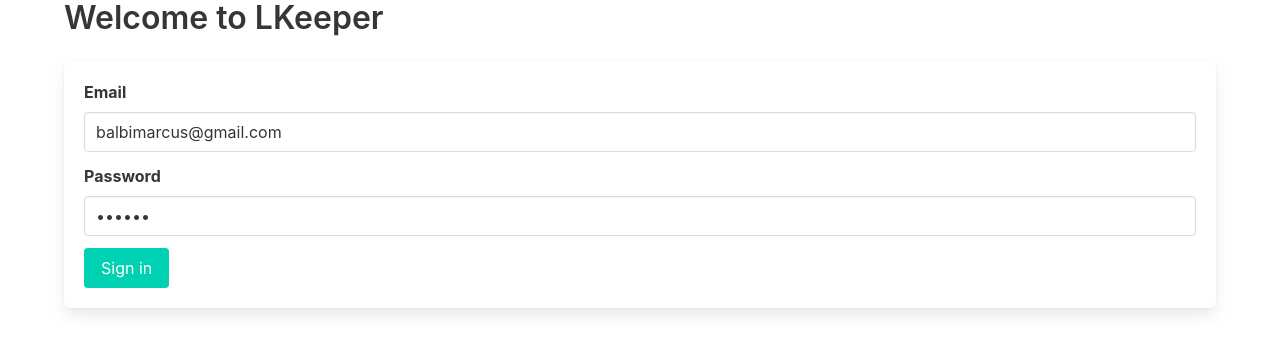
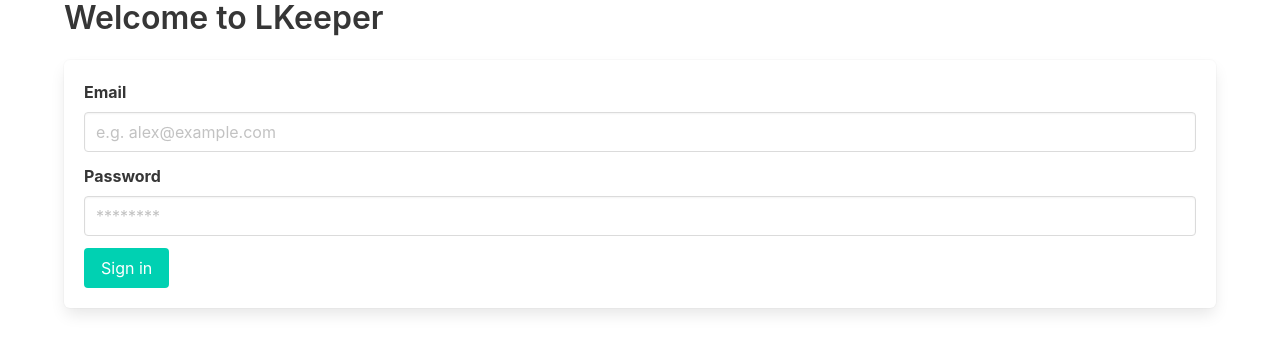
Before and after one commit to marcusbalbi/lkeeper, a React (Create React App) app in the folder frontend/: page /login in a window 1280 px wide. Shown: the top 352 px of the page. Built offline with nearby package versions, Linux system fonts and the light colour scheme.

Commit message:
Basic form input

```diff
--- /dev/null
+++ b/frontend/src/components/FormInputText.jsx
@@ -0,0 +1,22 @@
+import React from "react";
+
+const FormInputText = ({ inputProps, labelText, isInvalid, errorMessage }) => {
+  return (
+    <div className="field">
+      <label className={`label ${isInvalid && "has-text-danger"}`}>
+        {labelText}
+      </label>
+      <div className="control">
+        <input
+          {...inputProps}
+          className={`input ${isInvalid && "is-danger"}`}
+        />
+        {errorMessage && (
+          <span className="is-size-7 has-text-danger">{errorMessage}</span>
+        )}
+      </div>
+    </div>
+  );
+};
+
+export default FormInputText;
--- a/frontend/src/pages/LoginPage.jsx
+++ b/frontend/src/pages/LoginPage.jsx
@@ -4,6 +4,7 @@ import { useDispatch } from "react-redux";
 import { signIn } from "../store/actions";
 import { useForm } from "react-hook-form";
 import { useHistory } from "react-router-dom";
+import FormInputText from "../components/FormInputText";
 const LoginPage = () => {
   const [loading, setLoading] = useState(false);
   const history = useHistory();
@@ -25,38 +26,32 @@ const LoginPage = () => {
       setLoading(false);
     }
   };
-
+  console.log(errors);
   return (
     <div className="container ">
       <h1 className="title">Welcome to LKeeper</h1>
       <form onSubmit={handleSubmit(onSubmit)} className="box">
-        <div className="field">
-          <label className="label">Email</label>
-          <div className="control">
-            <input
-              {...register("email", { required: true })}
-              defaultValue="balbimarcus@gmail.com"
-              className="input"
-              type="email"
-              placeholder="e.g. alex@example.com"
-            />
-            {errors.email && <span>This field is required</span>}
-          </div>
-        </div>
+        <FormInputText
+          labelText="Email"
+          isInvalid={errors.email}
+          errorMessage={errors.email && "Email is Required!"}
+          inputProps={{
+            ...register("email", { required: true }),
+            type: "email",
+            placeholder: "e.g. alex@example.com",
+          }}
+        />
 
-        <div className="field">
-          <label className="label">Password</label>
-          <div className="control">
-            <input
-              {...register("password", { required: true })}
-              defaultValue="abc123"
-              className="input"
-              type="password"
-              placeholder="********"
-            />
-            {errors.password && <span>This field is required</span>}
-          </div>
-        </div>
+        <FormInputText
+          inputProps={{
+            ...register("password", { required: true }),
+            type: "password",
+            placeholder: "********",
+          }}
+          labelText="Password"
+          isInvalid={errors.password}
+          errorMessage={errors.password && "Password is Required!"}
+        />
 
         <button
           type="submit"
```
